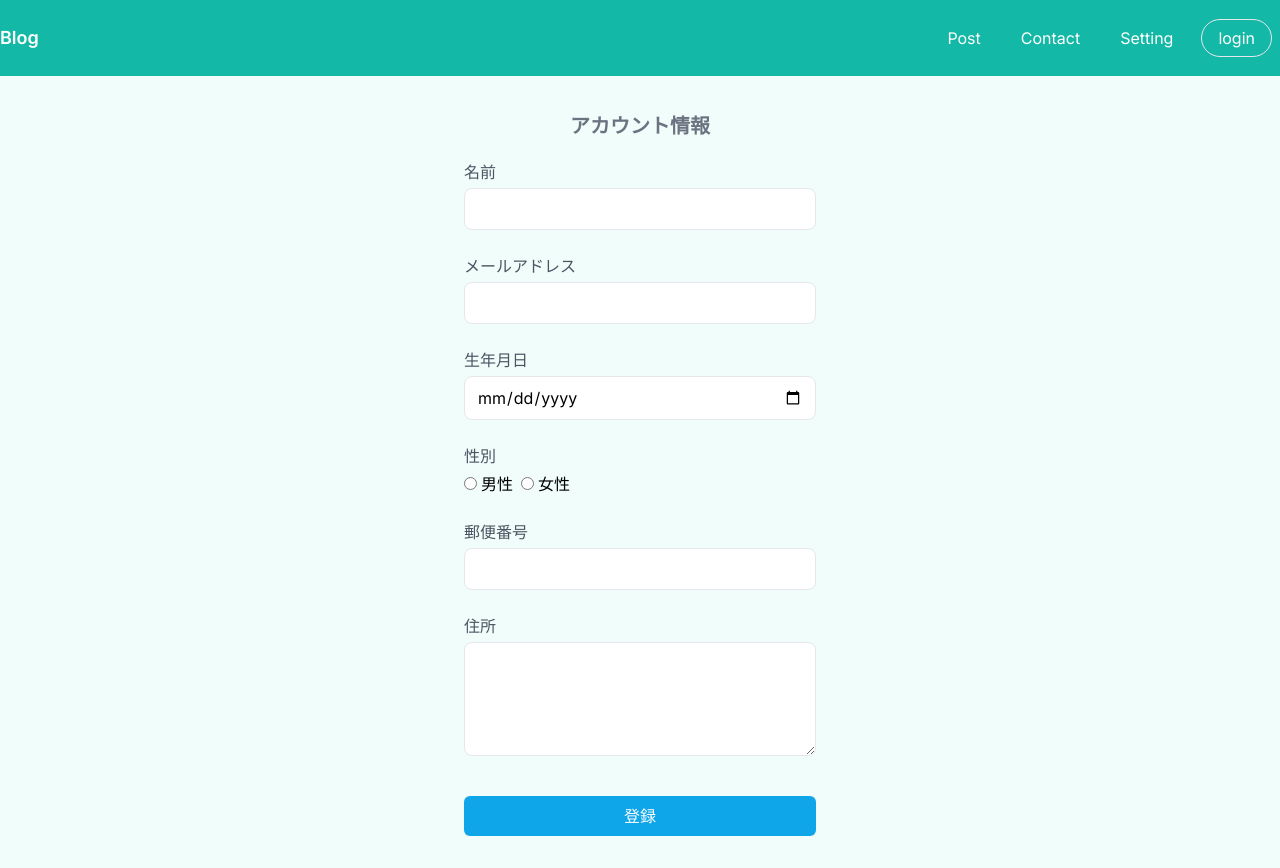
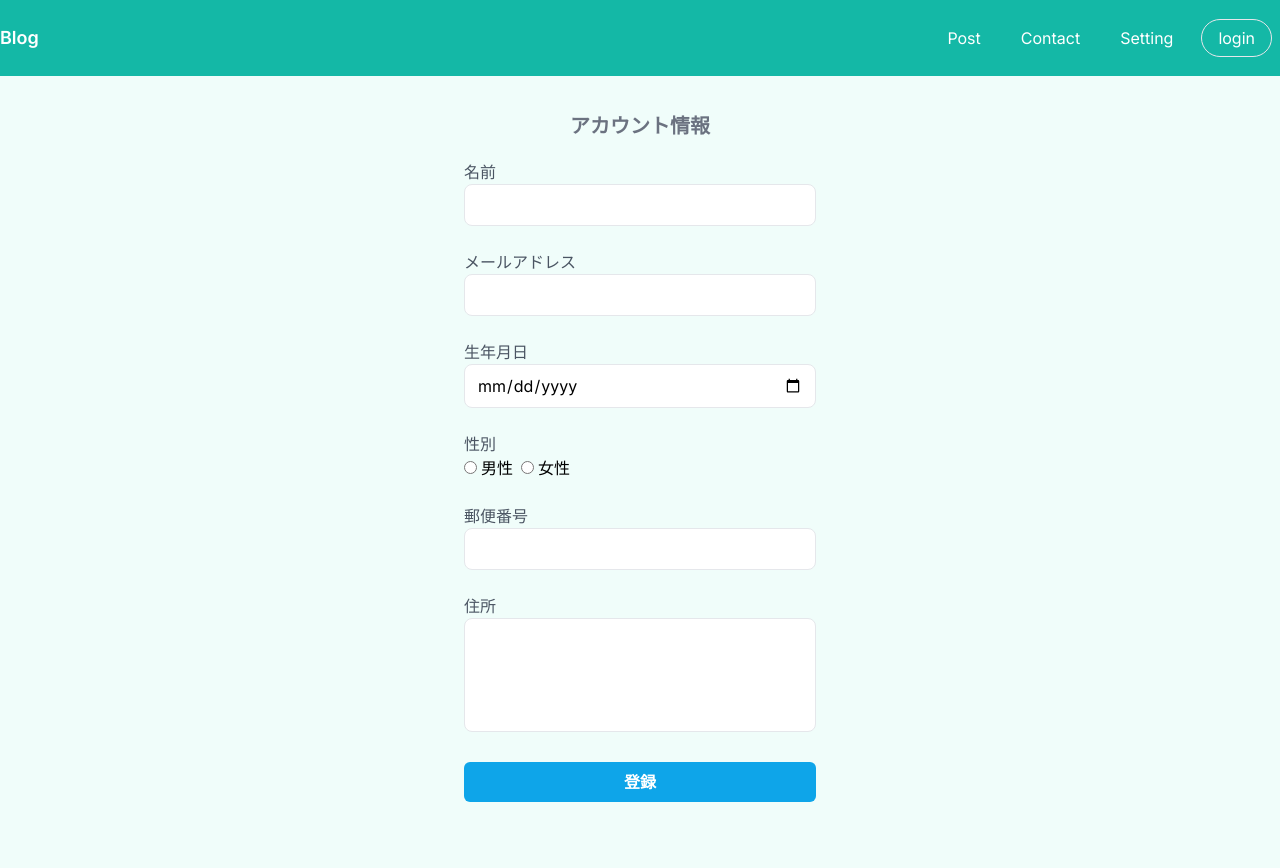
Before and after one commit to kiwichan101kg/next_blog_firebase, a Next.js app: page /setting in a window 1280 px wide. After the commit the page ends 818 px from the top, so only its background shows below. Built offline with nearby package versions, Linux system fonts and the light colour scheme.

Commit message:
Atoms 作成

```diff
--- /dev/null
+++ b/src/app/components/atoms/Button.tsx
@@ -0,0 +1,26 @@
+import React from "react";
+
+const Button = ({
+  blue,
+  onClick,
+  children,
+}: {
+  blue?: boolean;
+  onClick?: () => void;
+  children: React.ReactNode;
+}) => {
+  return (
+    <div
+      className={
+        blue
+          ? "w-full text-center rounded-md px-3 py-2  text-white bg-sky-500  hover:bg-sky-700 font-semibold hover:scale-95 duration-200 cursor-pointer"
+          : "w-full text-center rounded-md px-2 py-1 my-6 bg-white text-blue-500 border border-blue-500 font-semibold hover:bg-blue-100 duration-200 hover:scale-95 cursor-pointer"
+      }
+      onClick={onClick}
+    >
+      {children}
+    </div>
+  );
+};
+
+export default Button;
--- /dev/null
+++ b/src/app/components/atoms/Radio.tsx
@@ -0,0 +1,26 @@
+import React from "react";
+
+type RadioProps = {
+  children: React.ReactNode;
+  id: string;
+  name: string;
+  ariaLabel: string;
+  htmlFor: string;
+};
+
+const Radio = ({ children, id, name, ariaLabel, htmlFor }: RadioProps) => {
+  return (
+    <label htmlFor={htmlFor} className="mr-2">
+      <input
+        type="radio"
+        id={id}
+        name={name}
+        aria-label={ariaLabel}
+        className="mr-1"
+      />
+      {children}
+    </label>
+  );
+};
+
+export default Radio;
--- /dev/null
+++ b/src/app/components/atoms/TextArea.tsx
@@ -0,0 +1,30 @@
+import React from "react";
+import { TextAttribute } from "./Types";
+
+type TextAreaProps = TextAttribute & {
+  row: number;
+  onChange?: React.ChangeEventHandler<HTMLTextAreaElement>;
+};
+
+const TextArea = ({
+  name,
+  id,
+  ariaLabel,
+  row,
+  value,
+  onChange,
+}: TextAreaProps) => {
+  return (
+    <textarea
+      name={name}
+      id={id}
+      aria-label={ariaLabel}
+      className="w-full border rounded-lg py-2 px-3 focus:outline-none focus:ring focus:border-blue-300 resize-none	"
+      rows={row}
+      value={value}
+      onChange={onChange}
+    ></textarea>
+  );
+};
+
+export default TextArea;
--- /dev/null
+++ b/src/app/components/atoms/TextInput.tsx
@@ -0,0 +1,30 @@
+import React from "react";
+import { TextAttribute } from "./Types";
+
+type TextBoxProps = TextAttribute & {
+  type: string;
+  onChange?: React.ChangeEventHandler<HTMLInputElement>;
+};
+
+const TextInput = ({
+  type,
+  id,
+  name,
+  ariaLabel,
+  value,
+  onChange,
+}: TextBoxProps) => {
+  return (
+    <input
+      type={type}
+      id={id}
+      name={name}
+      aria-label={ariaLabel}
+      value={value}
+      onChange={onChange}
+      className="w-full border rounded-lg py-2 px-3 focus:outline-none focus:ring focus:border-blue-300"
+    />
+  );
+};
+
+export default TextInput;
--- /dev/null
+++ b/src/app/components/atoms/TextLabel.tsx
@@ -0,0 +1,16 @@
+import React from "react";
+
+type TextLabelProps = {
+  children: React.ReactNode;
+  htmlFor?: string;
+};
+
+const TextLabel = ({ children, htmlFor }: TextLabelProps) => {
+  return (
+    <label htmlFor={htmlFor} className="text-gray-600 mb-1">
+      {children}
+    </label>
+  );
+};
+
+export default TextLabel;
--- /dev/null
+++ b/src/app/components/atoms/Types.ts
@@ -0,0 +1,6 @@
+export type TextAttribute = {
+  id: string;
+  name: string;
+  ariaLabel: string;
+  value?: string;
+};
--- a/src/app/login/LoginForm.tsx
+++ b/src/app/login/LoginForm.tsx
@@ -1,38 +1,33 @@
 import React from "react";
+import Button from "../components/atoms/Button";
+import TextLabel from "../components/atoms/TextLabel";
+import TextInput from "../components/atoms/TextInput";
 
 const LoginForm = () => {
   return (
     <>
       <form action="" className="flex flex-col gap-6 ">
         <div className="flex flex-col ">
-          <label htmlFor="email" className="text-gray-600 mb-1">
-            メールアドレス
-          </label>
-          <input
-            type="email"
-            id="email"
-            name="email"
-            aria-label="メールアドレス"
-            className=" border rounded-lg py-2 px-3 focus:outline-none focus:ring focus:border-blue-300"
+          <TextLabel htmlFor={"email"}>メールアドレス</TextLabel>
+          <TextInput
+            type={"text"}
+            id={"email"}
+            name={"email"}
+            ariaLabel={"メールアドレス"}
           />
         </div>
 
         <div className="flex flex-col ">
-          <label htmlFor="name" className="text-gray-600 mb-1">
-            パスワード
-          </label>
-          <input
-            type="password"
-            id="password"
-            name="password"
-            aria-label="パスワード"
-            className="border rounded-lg py-2 px-3 focus:outline-none focus:ring focus:border-blue-300"
+          <TextLabel htmlFor={"password"}>パスワード</TextLabel>
+          <TextInput
+            type={"text"}
+            id={"password"}
+            name={"password"}
+            ariaLabel={"パスワード"}
           />
         </div>
         <div className="flex justify-center">
-          <button className="w-full rounded-md px-3 py-2  text-white bg-sky-500  hover:bg-sky-700 hover:scale-95 duration-200  ">
-            ログイン
-          </button>
+          <Button blue>ログイン</Button>
         </div>
       </form>
     </>
--- a/src/app/posts/page.tsx
+++ b/src/app/posts/page.tsx
@@ -3,6 +3,10 @@ import React, { ChangeEvent, useState } from "react";
 import { addPosts, getPosts } from "../api";
 import { useRouter } from "next/navigation";
 import Container from "../components/Container";
+import Button from "../components/atoms/Button";
+import TextLabel from "../components/atoms/TextLabel";
+import TextInput from "../components/atoms/TextInput";
+import TextArea from "../components/atoms/TextArea";
 
 // inputの中身を取得する⇨DBに保存する
 
@@ -26,31 +30,32 @@ const page = () => {
         記事投稿をする
       </h1>
       <div>
-        <h2 className=" text-gray-500 font-bold text-md ">タイトル</h2>
-        <input
+        <TextLabel htmlFor={"email"}>タイトル</TextLabel>
+        <TextInput
+          type={"text"}
+          id={"title"}
+          name={"title"}
+          ariaLabel={"タイトル"}
           onChange={(e: ChangeEvent<HTMLInputElement>) =>
             setTitle(e.target.value)
           }
           value={title}
-          type="text"
-          className="mt-3 px-3 py-2 bg-white border shadow-sm border-slate-300 focus:outline-none focus:border-sky-400 block w-full rounded-md sm:text-sm focus:ring-1"
         />
       </div>
       <div>
-        <h2 className=" text-gray-500 font-bold text-md mt-3">投稿内容</h2>
-        <textarea
+        <TextLabel htmlFor={"postContent"}>投稿内容</TextLabel>
+        <TextArea
+          name={"postContent"}
+          id={"postContent"}
+          ariaLabel={"投稿内容"}
+          row={10}
           onChange={(e) => setText(e.target.value)}
           value={text}
-          rows={10}
-          className=" resize-none	 mt-3 px-3 py-2 bg-white border shadow-sm border-slate-300 focus:outline-none focus:border-sky-400 block w-full rounded-md sm:text-sm focus:ring-1"
-        />
+        ></TextArea>
       </div>
-      <button
-        className="w-full rounded-md px-3 py-2 my-4 text-white bg-sky-500  hover:bg-sky-700 hover:scale-95 duration-200  "
-        onClick={handlePost}
-      >
+      <Button onClick={handlePost} blue>
         投稿する
-      </button>
+      </Button>
     </Container>
   );
 };
--- a/src/app/setting/UserInfoForm.tsx
+++ b/src/app/setting/UserInfoForm.tsx
@@ -1,109 +1,92 @@
 "use client";
 import React from "react";
 import { useForm } from "react-hook-form";
+import Button from "../components/atoms/Button";
+import TextInput from "../components/atoms/TextInput";
+import TextLabel from "../components/atoms/TextLabel";
+import Radio from "../components/atoms/Radio";
+import TextArea from "../components/atoms/TextArea";
 
 const UserInfoForm = () => {
   const { register, handleSubmit } = useForm();
   return (
     <div>
       <form action="" className="flex flex-col gap-6">
-        <div className="flex flex-col">
-          <label htmlFor="name" className="text-gray-600 mb-1">
-            名前
-          </label>
-          <input
-            type="text"
-            id="name"
-            name="name"
-            aria-label="名前"
-            className="border rounded-lg py-2 px-3 focus:outline-none focus:ring focus:border-blue-300"
+        <div>
+          <TextLabel htmlFor={"name"}>名前</TextLabel>
+          <TextInput
+            type={"text"}
+            id={"name"}
+            name={"name"}
+            ariaLabel={"名前"}
           />
         </div>
 
-        <div className="flex flex-col">
-          <label htmlFor="email" className="text-gray-600 mb-1">
-            メールアドレス
-          </label>
-          <input
-            type="email"
-            id="email"
-            name="email"
-            aria-label="メールアドレス"
-            className="border rounded-lg py-2 px-3 focus:outline-none focus:ring focus:border-blue-300"
+        <div>
+          <TextLabel htmlFor={"email"}>メールアドレス</TextLabel>
+          <TextInput
+            type={"text"}
+            id={"email"}
+            name={"email"}
+            ariaLabel={"メールアドレス"}
           />
         </div>
 
-        <div className="flex flex-col">
-          <label htmlFor="birthday" className="text-gray-600 mb-1">
-            生年月日
-          </label>
-          <input
-            type="date"
-            id="birthday"
-            name="birthday"
-            aria-label="生年月日"
-            className="border rounded-lg py-2 px-3 focus:outline-none focus:ring focus:border-blue-300"
+        <div>
+          <TextLabel htmlFor={"birthday"}>生年月日</TextLabel>
+          <TextInput
+            type={"date"}
+            id={"birthday"}
+            name={"birthday"}
+            ariaLabel={"生年月日"}
           />
         </div>
 
-        <div className="flex flex-col">
-          <label className="text-gray-600 mb-1">性別</label>
+        <div>
+          <TextLabel>性別</TextLabel>
           <div className="flex">
-            <label htmlFor="male" className="mr-2">
-              <input
-                type="radio"
-                id="male"
-                name="gender"
-                aria-label="男性"
-                className="mr-1"
-              />
+            <Radio
+              id={"male"}
+              name={"gender"}
+              ariaLabel={"男性"}
+              htmlFor={"male"}
+            >
               男性
-            </label>
-            <label htmlFor="female">
-              <input
-                type="radio"
-                id="female"
-                name="gender"
-                aria-label="女性"
-                className="mr-1"
-              />
+            </Radio>
+
+            <Radio
+              id={"female"}
+              name={"gender"}
+              ariaLabel={"女性"}
+              htmlFor={"female"}
+            >
               女性
-            </label>
+            </Radio>
           </div>
         </div>
 
-        <div className="flex flex-col">
-          <label htmlFor="zipcode" className="text-gray-600 mb-1">
-            郵便番号
-          </label>
-          <input
-            type="text"
-            id="zipcode"
-            name="zipcode"
-            required
-            pattern="[0-9]{7}"
-            aria-label="郵便番号"
-            className="border rounded-lg py-2 px-3 focus:outline-none focus:ring focus:border-blue-300"
+        <div>
+          <TextLabel htmlFor={"zipcode"}>郵便番号</TextLabel>
+          <TextInput
+            type={"text"}
+            id={"zipcode"}
+            name={"zipcode"}
+            ariaLabel={"郵便番号"}
           />
         </div>
 
-        <div className="flex flex-col">
-          <label htmlFor="address" className="text-gray-600 mb-1">
-            住所
-          </label>
-          <textarea
-            name="address"
-            id="address"
-            aria-label="住所"
-            className="border rounded-lg py-2 px-3 focus:outline-none focus:ring focus:border-blue-300"
-            rows={4}
-          ></textarea>
+        <div>
+          <TextLabel htmlFor={"address"}>住所</TextLabel>
+          <TextArea
+            name={"address"}
+            id={"address"}
+            ariaLabel={"住所"}
+            row={4}
+          ></TextArea>
         </div>
 
         <div className="flex justify-center">
-          <button className="w-full rounded-md px-3 py-2 my-4 text-white bg-sky-500  hover:bg-sky-700 hover:scale-95 duration-200  ">
-            登録
-          </button>
+          <Button blue>登録</Button>
         </div>
       </form>
     </div>
```
Also changed, not shown: src/app/login/page.tsx (+2 -6 lines), src/app/logout/page.tsx (+11 -9 lines).
